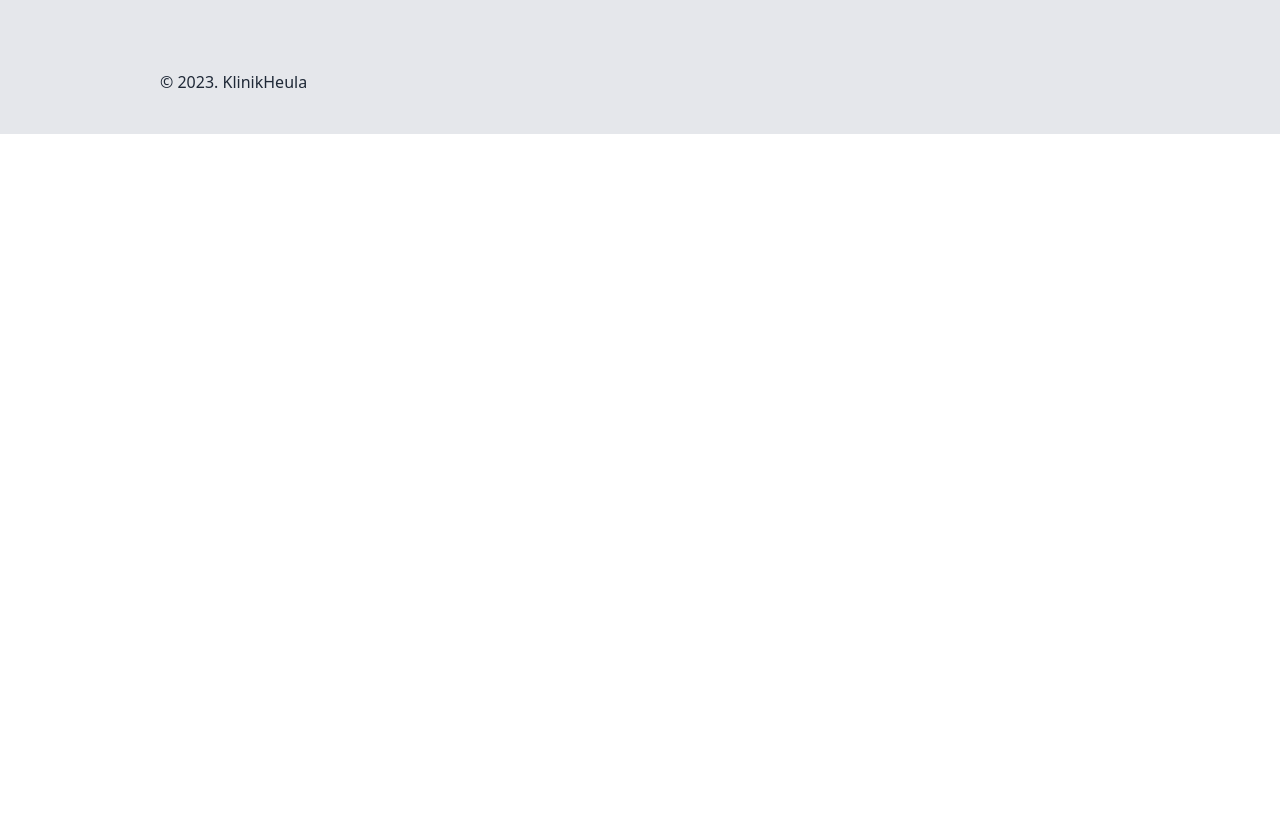
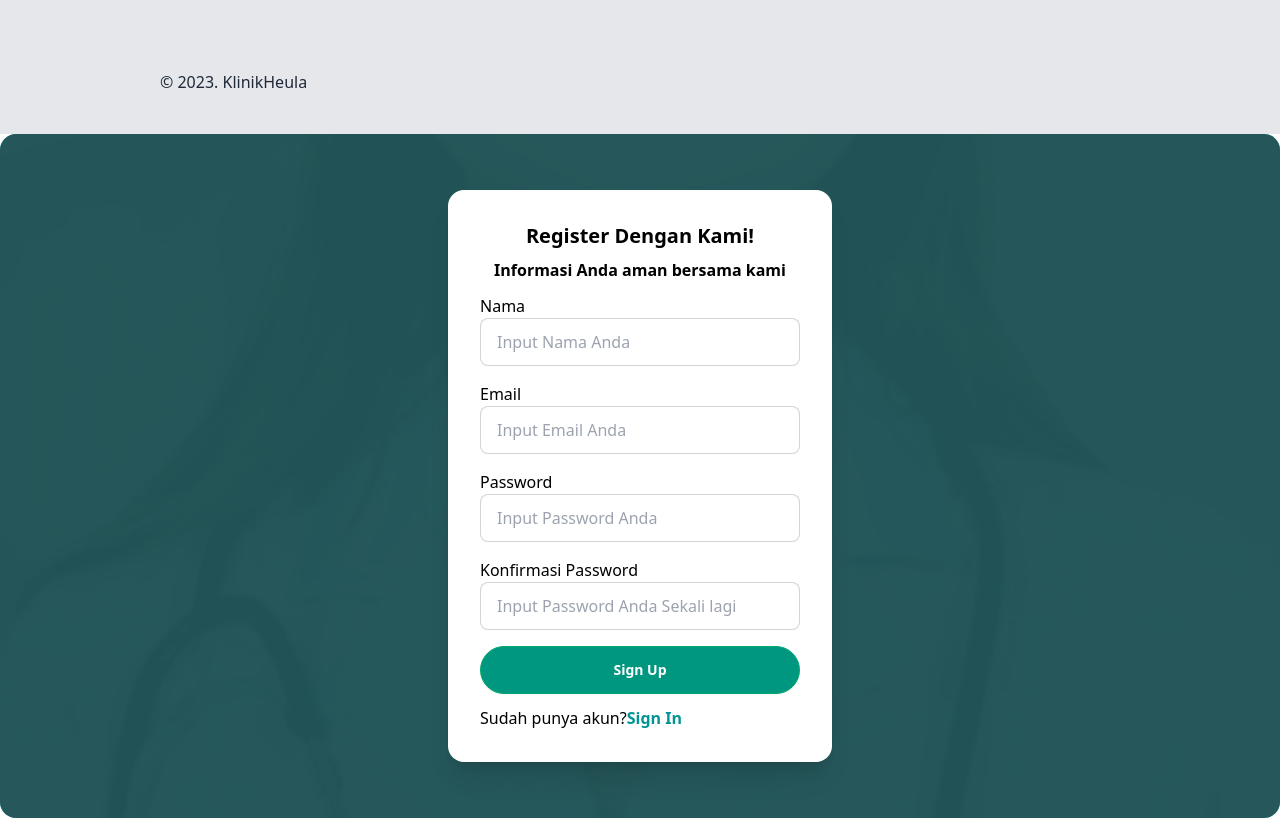
Before and after one commit to fs37dev/front-end-user, a React (Vite) app: page / in a window 1280 px wide. Shown: the part 3580-4398 px from the top of the page. Before the commit the page ends 3714 px from the top, so only its background shows below. Built offline with nearby package versions, Linux system fonts and the light colour scheme.

Commit message:
feat: register.jsx

```diff
--- a/src/App.jsx
+++ b/src/App.jsx
@@ -1,11 +1,14 @@
 import Navbar from "./components/navbar";
 import Home from "./pages/home";
+import Register from "./pages/register";
 
 function App() {
   return (
     <>
     <Navbar />
     <Home/>
+
+    <Register/>
     </>
   );
 }
--- /dev/null
+++ b/src/components/inputregister.jsx
@@ -0,0 +1,70 @@
+import React from "react";
+
+function InputRegister() {
+  return (
+    <>
+      <form action="">
+        <div className="flex justify-center items-center">
+          <div className="card w-96 bg-base-100 shadow-xl my-6 text-black">
+            <div className="card-body">
+              <h1 className="font-bold text-center text-xl">
+                Register Dengan Kami!
+              </h1>
+              <h2 className="font-bold text-center text-base">
+                Informasi Anda aman bersama kami
+              </h2>
+              <div className="py-1">
+                <p>Nama</p>
+                <input
+                  type="text"
+                  placeholder="Input Nama Anda"
+                  className="input input-bordered w-full max-w-xs"
+                />
+              </div>
+              <div className="py-1">
+                <p>Email</p>
+                <input
+                  type="text"
+                  placeholder="Input Email Anda"
+                  className="input input-bordered w-full max-w-xs"
+                />
+              </div>
+              <div className="py-1">
+                <p>Password</p>
+                <input
+                  type="text"
+                  placeholder="Input Password Anda"
+                  className="input input-bordered w-full max-w-xs"
+                />
+              </div>
+              <div className="py-1">
+                <p>Konfirmasi Password</p>
+                <input
+                  type="text"
+                  placeholder="Input Password Anda Sekali lagi"
+                  className="input input-bordered w-full max-w-xs"
+                />
+              </div>
+              <div className="py-1">
+                <button
+                  className="btn btn-success w-full rounded-full"
+                  style={{ backgroundColor: "#009781", color: "#000" }}
+                >
+                  <p className="text-white">Sign Up</p>
+                </button>
+              </div>
+              <p>
+                Sudah punya akun?
+                <a className="font-bold" style={{ color: "#009494" }} href="#">
+                   Sign In
+                </a>
+              </p>
+            </div>
+          </div>
+        </div>
+      </form>
+    </>
+  );
+}
+
+export default InputRegister;
--- a/src/pages/register.jsx
+++ b/src/pages/register.jsx
@@ -1,7 +1,18 @@
 import React from "react";
+import registerimg from "/registerimg.png";
+import InputRegister from "../components/inputregister";
 
 function Register() {
-  return <div>Register</div>;
+  return (
+    <div className="card w-full image-full" style={{backgroundColor: "#00bfa6"}}>
+      <figure>
+        <img src={registerimg} alt="register" />
+      </figure>
+      <div className="card-body">
+        <InputRegister />
+      </div>
+    </div>
+  );
 }
 
 export default Register;
```
Also changed, not shown: registerimg.png (added).
